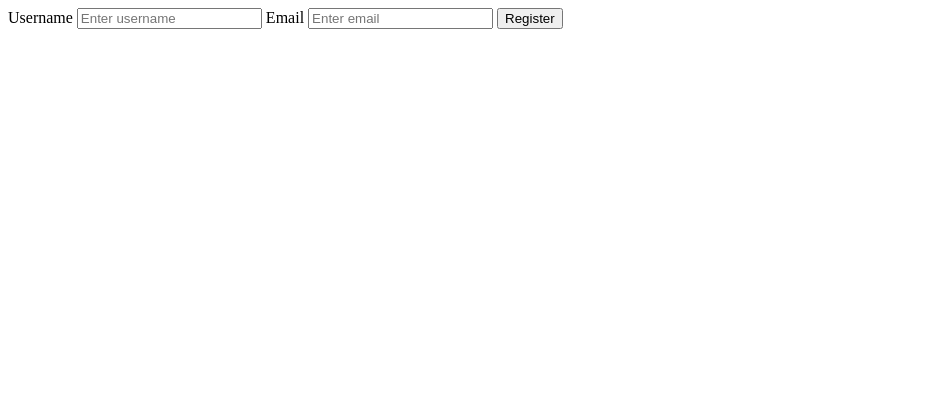
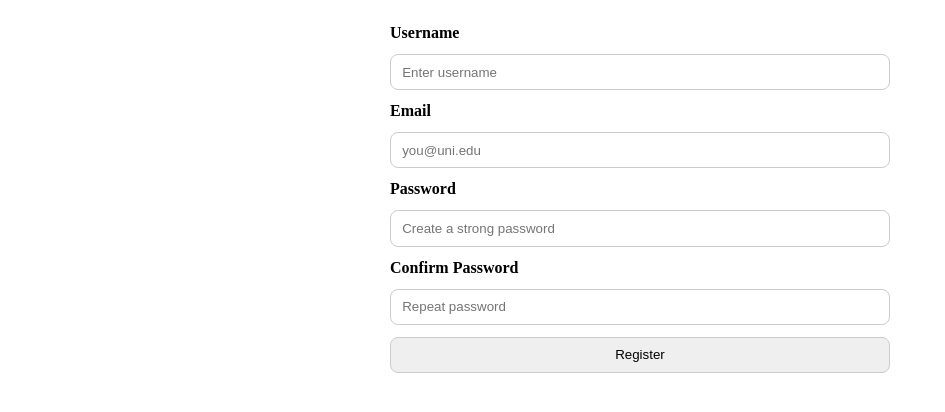
Before and after one commit to gabriel-k-erzah/CSC2031-Coursework-Task-1, a Flask app: page /register in a window 1280 px wide. Shown: the top 412 px of the page, without its empty margins (0-945 px from the left). Run offline with Flask 3, Linux system fonts and the light colour scheme.

Commit message:
implemented the registration form based off the password policy, homepage and loading page added

```diff
--- a/task-1/app/forms/registration.py
+++ b/task-1/app/forms/registration.py
@@ -8,7 +8,7 @@ class RegistrationForm(FlaskForm):
     email = StringField('Email', validators=[DataRequired()])
     password = StringField('Password', validators=[DataRequired()])
     confirm_password = StringField('Confirm Password', validators=[DataRequired()])
-    bio_or_comment = StringField('Bio or Comment', validators=[DataRequired()])
+    #bio_or_comment = StringField('Bio or Comment', validators=[DataRequired()])
     submit = SubmitField('Register')
 
     #method in Registration Form to validate username
--- a/task-1/app/routes.py
+++ b/task-1/app/routes.py
@@ -1,27 +1,29 @@
-from flask import Blueprint, render_template, request, redirect, url_for
-
-from app.domain.rules import username
+from flask import Blueprint, render_template, redirect, url_for, flash
 from app.forms.registration import RegistrationForm
 
+main = Blueprint("main", __name__)
 
-main = Blueprint('main', __name__)
+@main.route("/", methods=["GET"])
+def index():
+    return redirect(url_for("main.register"))
 
-@main.route('/', methods=['GET'])
-def home():
-    return redirect(url_for('main.register'))
-"""
-@main.route('/register', methods=['GET', 'POST'])
+@main.route("/register", methods=["GET", "POST"])
 def register():
     form = RegistrationForm()
+    if form.is_submitted():
+        print("Form submitted")
+        print("Form valid:", form.validate())
+        print("Form errors:", form.errors)
+
     if form.validate_on_submit():
-        return "Form submitted successfully!"
+        flash("Registration successful!", "success")
+        return redirect(url_for("main.loading"))  # POST → Redirect → GET
     return render_template("register.html", form=form)
-"""
 
+@main.route("/loading")
+def loading():
+    return render_template("loading.html")
 
-@main.route('/register', methods=['GET', 'POST'])
-def register():
-    form = RegistrationForm()
-    if form.validate_on_submit():
-        return f"Welcome {form.username.data}!"
-    return render_template("register.html", form=form)
+@main.route("/home")
+def home():
+    return render_template("home.html")
--- a/task-1/app/templates/base.html
+++ b/task-1/app/templates/base.html
@@ -7,3 +7,16 @@
     {% block content %}{% endblock %}
 </body>
 </html>
+
+
+
+
+
+
+<style>
+  form { max-width: 500px; margin: 1.5rem auto; display: grid; gap: .75rem; }
+  input { padding: .6rem .7rem; border: 1px solid #ccc; border-radius: .5rem; }
+  label { font-weight: 600; }
+  .flash.success { color: #0a7f35; }
+  .flash.error { color: #b00020; }
+</style>
--- a/task-1/app/templates/register.html
+++ b/task-1/app/templates/register.html
@@ -1,35 +1,40 @@
 {% extends "base.html" %}
 
+{% block title %}Register · Secure Registration{% endblock %}
+
 {% block content %}
-  <form method="POST" action="{{ url_for('main.register') }}">
+  <!-- flashed messages -->
+  {% with msgs = get_flashed_messages(with_categories=true) %}
+    {% if msgs %}
+      {% for cat, msg in msgs %}
+        <p class="flash {{ cat }}">{{ msg }}</p>
+      {% endfor %}
+    {% endif %}
+  {% endwith %}
+
+  <form method="POST" action="{{ url_for('main.register') }}" novalidate>
     {{ form.hidden_tag() }}
 
-
-       <!-- Username field -->
     <label for="username">{{ form.username.label }}</label>
     {{ form.username(id="username", placeholder="Enter username") }}
-    {% for err in form.username.errors %}
-      <p style="color:red">{{ err }}</p>
-    {% endfor %}
+    {% for err in form.username.errors %}<p style="color:red">{{ err }}</p>{% endfor %}
 
-          <!-- Email field -->
     <label for="email">{{ form.email.label }}</label>
-    {{ form.email(id="email", placeholder="Enter email") }}
-    {% for err in form.email.errors %}
-      <p style="color:red">{{ err }}</p>
-    {% endfor %}
+    {{ form.email(id="email", placeholder="you@uni.edu") }}
+    {% for err in form.email.errors %}<p style="color:red">{{ err }}</p>{% endfor %}
 
+    <label for="password">{{ form.password.label }}</label>
+    {{ form.password(id="password", placeholder="Create a strong password") }}
+    {% for err in form.password.errors %}<p style="color:red">{{ err }}</p>{% endfor %}
 
+    <label for="confirm_password">{{ form.confirm_password.label }}</label>
+    {{ form.confirm_password(id="confirm_password", placeholder="Repeat password") }}
+    {% for err in form.confirm_password.errors %}<p style="color:red">{{ err }}</p>{% endfor %}
 
-
-
-
-
-       <!-- Submit -->
     {{ form.submit() }}
   </form>
 
-{% if not form.errors and form.is_submitted() %}
-  <p>Hello {{ form.username.data }}</p>
-{% endif %}
+  {% if not form.errors and form.is_submitted() %}
+    <p>Welcome {{ form.username.data }} ({{ form.email.data }})</p>
+  {% endif %}
 {% endblock %}
```
Also changed, not shown: task-1/app/templates/home.html (added, +10 -0 lines), task-1/app/templates/loading.html (added, +9 -0 lines).
